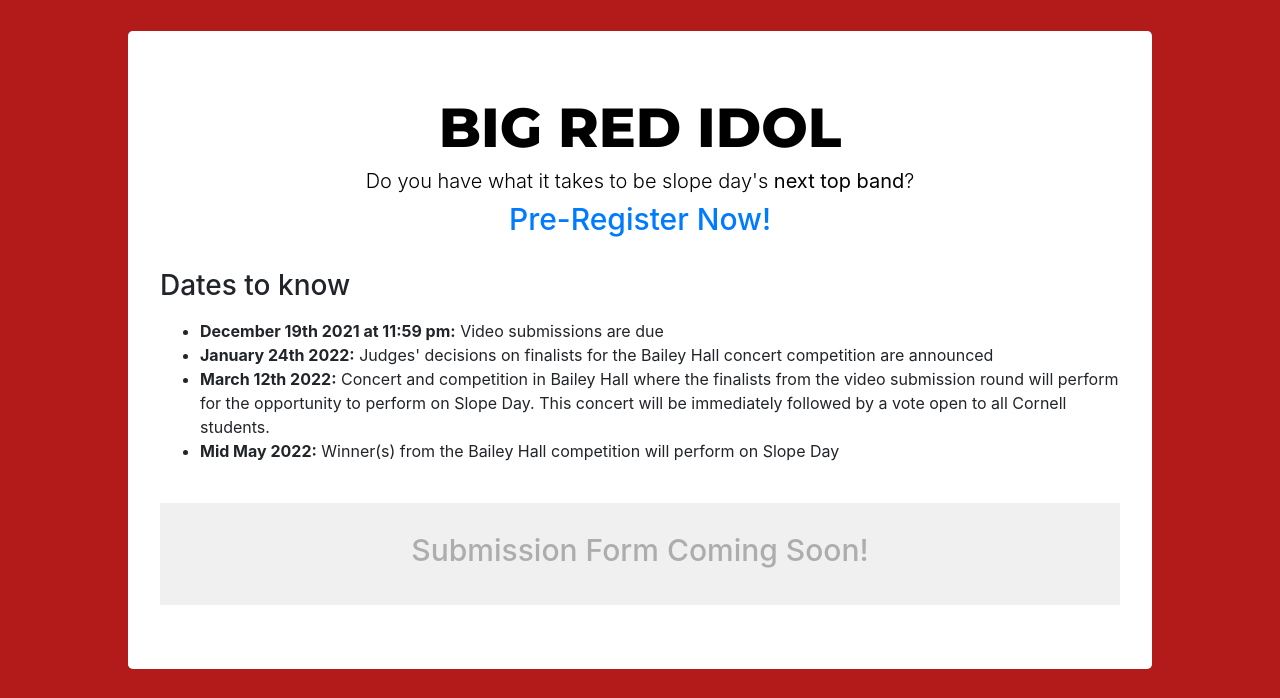
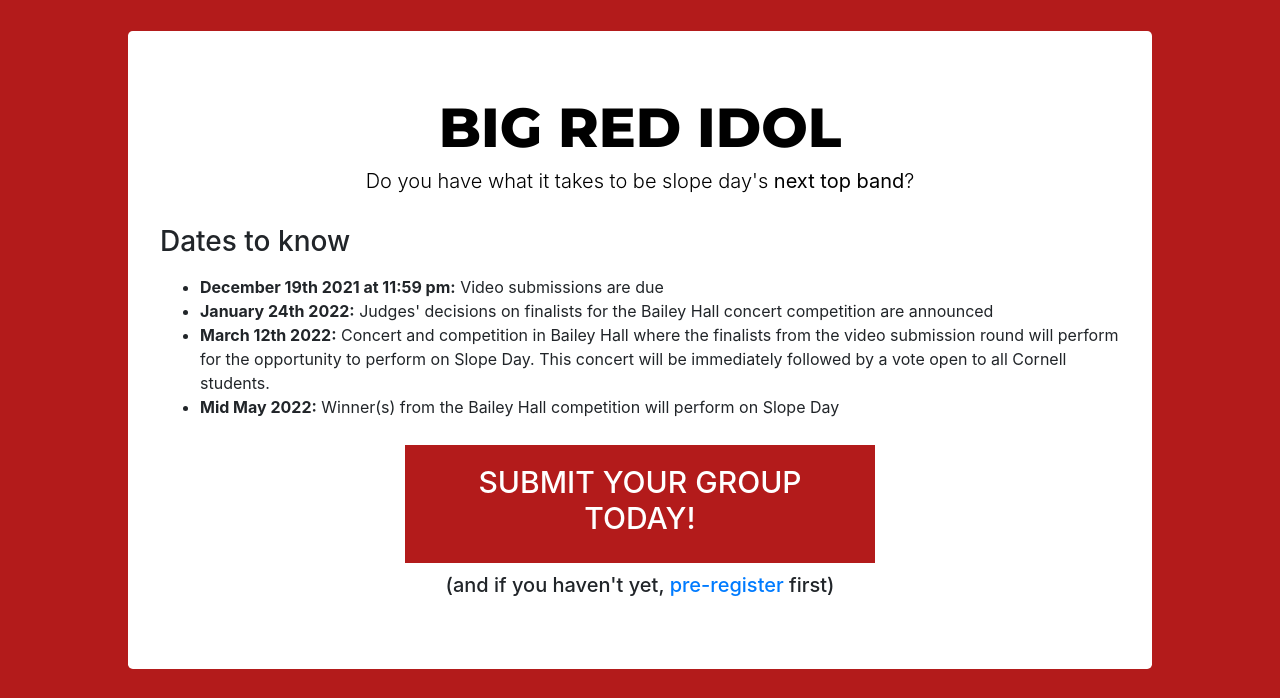
Before and after one commit to fireflewdev/bigredicon.com, a plain HTML site: page index.html in a window 1280 px wide. Shown: the part 78-776 px from the top of the page. Drawn offline with nearby package versions, Linux system fonts and the light colour scheme.

Commit message:
added sub form

```diff
--- a/index.html
+++ b/index.html
@@ -43,7 +43,6 @@
         <div class="jumbotron">
             <h1>BIG RED IDOL</h1>
             <h2 class="lead">Do you have what it takes to be slope day's <b>next top band</b>?</h2>
-            <h2><a href="https://forms.gle/xPrdBmFMfk1jrqJV9" target="_blank">Pre-Register Now!</a></h2>
             <br>
             <h3>Dates to know</h3>
             <p>
@@ -55,16 +54,18 @@
                 <li><b>March 12th 2022:</b> Concert and competition in Bailey Hall where the finalists from the video
                     submission round will perform for the opportunity to perform on Slope Day. This concert will be
                     immediately followed by a vote open to all Cornell students.</li>
-                <li><b>Mid May 2022:</b> Winner(s) from the Bailey Hall competition will perform on Slope Day </li>
+                <li><b>Mid May 2022:</b> Winner(s) from the Bailey Hall competition will perform on Slope Day</li>
             </ul>
             </p>
-            <br>
-            <div
-                style="background-color: f0f0f0; padding-top: 3%; padding-bottom: 3%; padding-right: 3%; padding-left: 3%;">
-                <h2 style="color: adadad">
-                    Submission Form Coming Soon!
-                </h2>
+            <div id="buttondiv">
+                <a href="https://docs.google.com/forms/d/e/1FAIpQLSeQyT23J6GwxP2g0EGRXoDlBlfTQoWKXiKLqBAhNQeZaNFNQA/viewform"
+                    target="_blank"><button>
+                        <h2 style="color: #FFFFFF;"> SUBMIT YOUR GROUP TODAY!</h2>
+                    </button></a>
             </div>
+            <h5 style="text-align: center">(and if you haven't yet, <a href="https://forms.gle/xPrdBmFMfk1jrqJV9"
+                    target="_blank">pre-register</a> first)</h5>
+
         </div>
     </div>
 
--- a/main.css
+++ b/main.css
@@ -49,7 +49,6 @@
 }
 
 #sponsors {
-
     padding-top: 40px;
     padding-bottom: 10%;
     padding-right: 10%;
@@ -58,8 +57,29 @@
 
 #sponsorsjb {
     background-color: #FFFFFF;
+}
 
+#buttondiv{
+    text-align: center;
+    padding: 10px 10px;
 }
+
+button {
+    color: #FFFFFF;
+    background-color: #B31B1B;
+    border: none;
+    text-align: center;
+    font-size: 30px;
+    font-weight:bolder;
+
+
+    width:50%;
+    padding: 2% 2%;
+}
+
+button:hover, button:active {
+    background-color: red;
+  }
 
 .center {
     width: 150px;
@@ -75,7 +95,5 @@
 }
 
 .jumbotron{
-
     background-color:white;
-
 }
```
